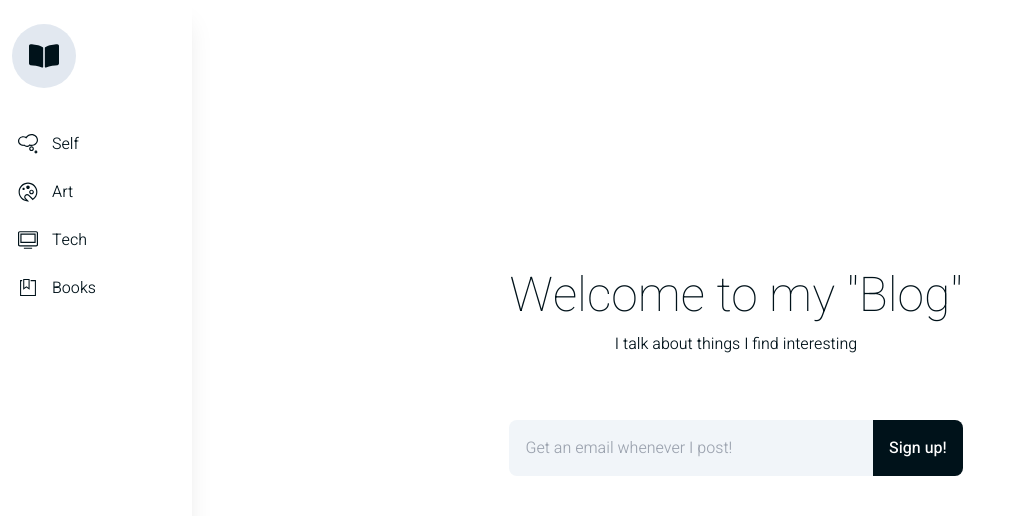
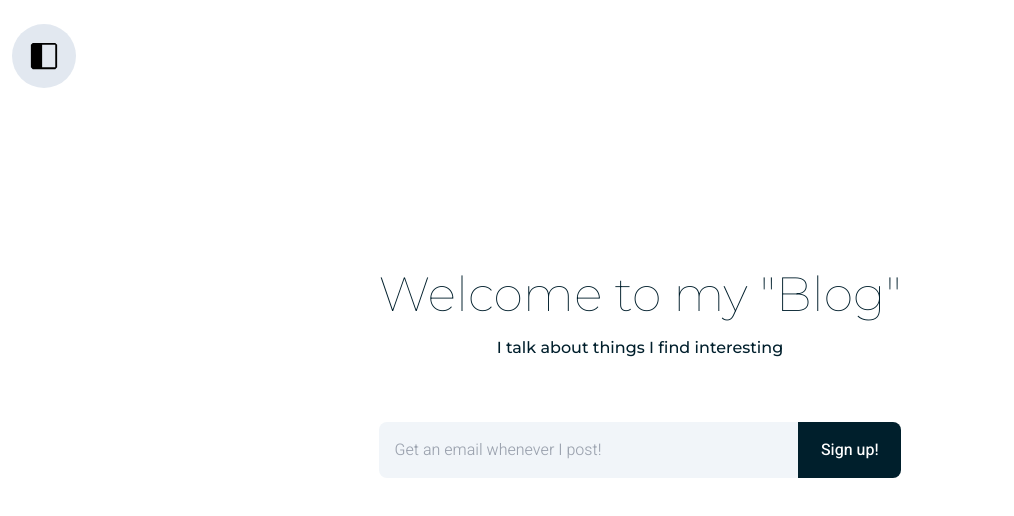
Before and after one commit to SaifeldeenAdel/mindcanvas, a Next.js app: page / in a window 1280 px wide. Shown: the top 516 px of the page, without its empty margins (0-1014 px from the left). Built offline with nearby package versions, Linux system fonts and the light colour scheme.

Commit message:
Cleaned up sidebar and structure, started self page

```diff
--- a/app/(Sidebar)/SideBar.js
+++ /dev/null
@@ -1,16 +0,0 @@
-import Link from "next/link";
-import { FaLightbulb, FaBookOpen, FaLaptop, FaPalette, FaPersonBooth, FaDesktop } from "react-icons/fa";
-import { TfiDesktop, TfiPalette, TfiThought, TfiBookmark, TfiBookmarkAlt } from "react-icons/tfi";
-
-import SideBarItem from './SideBarItem'
-export default function SideBar() {
-	return (
-		<div className="sidebar">
-      <Link href={""} className="logo"> <FaBookOpen size="30" /></Link>
-			<SideBarItem icon = {<TfiThought size="20"/>} text="Self"/>
-			<SideBarItem icon = {<TfiPalette size="20"/>} text="Art"/>
-			<SideBarItem icon = {<TfiDesktop size="20"/>} text="Tech"/>
-			<SideBarItem icon = {<TfiBookmarkAlt size="18"/>} text="Books"/>
-		</div>
-	);
-}
--- a/app/(Sidebar)/SideBarItem.js
+++ /dev/null
@@ -1,10 +0,0 @@
-import Link from "next/link";
-
-export default function SideBarItem({ icon , text}) {
-	return (
-		<Link href={`/${text.toLowerCase()}`} className="sidebar-item">
-			<div className="sidebar-icon">{icon}</div>
-      <div className="sidebar-content">{text}</div>
-		</Link>
-	);
-}
--- a/app/[section]/page.js
+++ /dev/null
@@ -1,7 +0,0 @@
-export default function({params}) {
-  return (
-    <div>
-      {params.section}
-    </div>
-  );
-}
--- /dev/null
+++ b/app/art/page.js
@@ -0,0 +1,7 @@
+export default function() {
+  return (
+    <div>
+      Enter
+    </div>
+  );
+}
--- /dev/null
+++ b/app/components/SideBar/SideBar.js
@@ -0,0 +1,21 @@
+import Link from "next/link";
+import { FaBookOpen} from "react-icons/fa";
+import { TfiDesktop, TfiPalette, TfiThought, TfiBookmark, TfiBookmarkAlt, TfiHome } from "react-icons/tfi";
+import { VscLayoutSidebarLeft} from 'react-icons/vsc'
+
+import SideBarItem from './SideBarItem'
+export default function SideBar() {
+	return (
+    <>
+
+      <div className="logo peer"> <VscLayoutSidebarLeft size="30" /></div>
+      <div className="sidebar">
+        <SideBarItem icon = {<TfiHome size="20"/>} text="Home"/>
+        <SideBarItem icon = {<TfiThought size="20"/>} text="Self"/>
+        <SideBarItem icon = {<TfiPalette size="20"/>} text="Art"/>
+        <SideBarItem icon = {<TfiDesktop size="20"/>} text="Tech"/>
+        <SideBarItem icon = {<TfiBookmarkAlt size="18"/>} text="Books"/>
+      </div>
+    </>
+	);
+}
--- /dev/null
+++ b/app/components/SideBar/SideBarItem.js
@@ -0,0 +1,16 @@
+"use client"
+
+import Link from "next/link";
+import { usePathname } from "next/navigation";
+
+export default function SideBarItem({ icon , text}) {
+  const lower = text != "Home" ? text.toLowerCase(): "";
+  const path = usePathname();
+
+	return (
+		<Link href={`/${lower}`} className={`sidebar-item ${path == `/${lower}`? "bg-slate-100" : ""}`}>
+			<div className="sidebar-icon">{icon}</div>
+      <div className="sidebar-content">{text}</div>
+		</Link>
+	);
+}
--- a/app/globals.css
+++ b/app/globals.css
@@ -4,15 +4,15 @@
 
 @layer components {
   .sidebar {
-    @apply font-sans flex flex-col h-screen fixed top-0 left-0 bg-white text-primary w-[12rem] m-0 shadow-xl p-2
+    @apply flex-col h-screen fixed top-0 left-0 bg-white text-primary w-[12rem] m-0 shadow-xl p-2 pt-[8rem] hidden peer-hover:flex hover:flex transition-all duration-100 ease-in-out
   }
 
   .logo {
-    @apply mt-4 mb-8 ml-1 bg-slate-200 rounded-[2rem] w-16 h-16 justify-center items-center flex hover:cursor-pointer
+    @apply z-[9999] absolute top-2 left-2 mt-4 mb-8 ml-1 bg-slate-200 rounded-[2rem] w-16 h-16 justify-center items-center flex
   }
 
   .sidebar-item {
-    @apply flex items-center  mt-1 mb-1 bg-white rounded-lg py-2 hover:bg-slate-100 transition-all duration-500  hover:cursor-pointer
+    @apply flex items-center  mt-1 mb-1 bg-white rounded-lg py-2 hover:bg-slate-100 transition-all duration-300  hover:cursor-pointer
   }
 
   .sidebar-icon {
@@ -21,9 +21,11 @@
 
 
   .sidebar-content {
-    @apply text-[1rem] font-light font-sans
+    @apply text-[1rem] font-light font-montserrat
   }
+
   .content-container {
-    @apply ml-[12rem]
+    @apply flex justify-center mt-[8rem]
   }
+
 }
--- a/app/layout.js
+++ b/app/layout.js
@@ -1,7 +1,6 @@
-import Link from "next/link";
 import "./globals.css";
-import { Heebo, Fraunces } from "next/font/google";
-import SideBar from "./(Sidebar)/SideBar";
+import { Heebo, Fraunces, Montserrat } from "next/font/google";
+import SideBar from "./components/Sidebar/SideBar";
 
 const heebo = Heebo({
 	subsets: ["latin"],
@@ -15,12 +14,18 @@ const fraunces = Fraunces({
   variable: "--fraunces"
 })
 
+const montserrat = Montserrat({
+  subsets:["latin"],
+  variable: "--montserrat"
+})
+
+
 export default function RootLayout({ children }) {
 	return (
 		<html lang="en">
-			<body className={`${heebo.variable} ${fraunces.variable}`}>
+			<body className={`${heebo.variable} ${fraunces.variable} ${montserrat.variable}`}>
 				<SideBar />
-				<div className="content-container">{children}</div>
+				<div>{children}</div>
 			</body>
 		</html>
 	);
--- a/app/page.js
+++ b/app/page.js
@@ -4,10 +4,10 @@ export default function Home() {
   return (
     <div className="flex justify-center items-center h-screen overflow-hidden">
       <div className="mb-16">
-        <h1 className="font-sans font-thin text-[3em] text-primary ">
+        <h1 className="font-montserrat font-thin xl:text-[3em] sm:text-[2.5em] text-primary ">
           Welcome to my "Blog"
         </h1>
-        <h2 className="font-sans font-light text-l text-primary text-center mb-16">
+        <h2 className="font-montserrat font-medium xl:text-[1em] sm:text-sm text-primary text-center mb-16 mt-2">
           I talk about things I find interesting
         </h2>
         <div className="flex w-[100%]">
--- /dev/null
+++ b/app/self/page.js
@@ -0,0 +1,9 @@
+
+export default function() {
+  return (
+    <div className="content-container flex flex-col items-center">
+      <h1 className="font-serif font-medium text-[2rem] italic text-center leading-snug mb-2">"The happiness of your life depends upon <br />the quality of your thoughts."</h1>
+      <h2 className="font-serif font-light text-lg">Marcus Aurelius</h2>
+    </div>
+  );
+}
--- a/tailwind.config.js
+++ b/tailwind.config.js
@@ -12,10 +12,11 @@ module.exports = {
 		extend: {
       fontFamily: {
         sans: ["var(--heebo)"],
-        serif: ["var(--fraunces)"]
+        serif: ["var(--fraunces)"],
+        "montserrat": ["var(--montserrat)"],
       },
       colors: {
-        primary: '#00121a',
+        primary: '#001f2c',
         secondary: '#ebf9ff'
       }
     },
```
Also changed, not shown: app/components/Card/Card.js (added).
